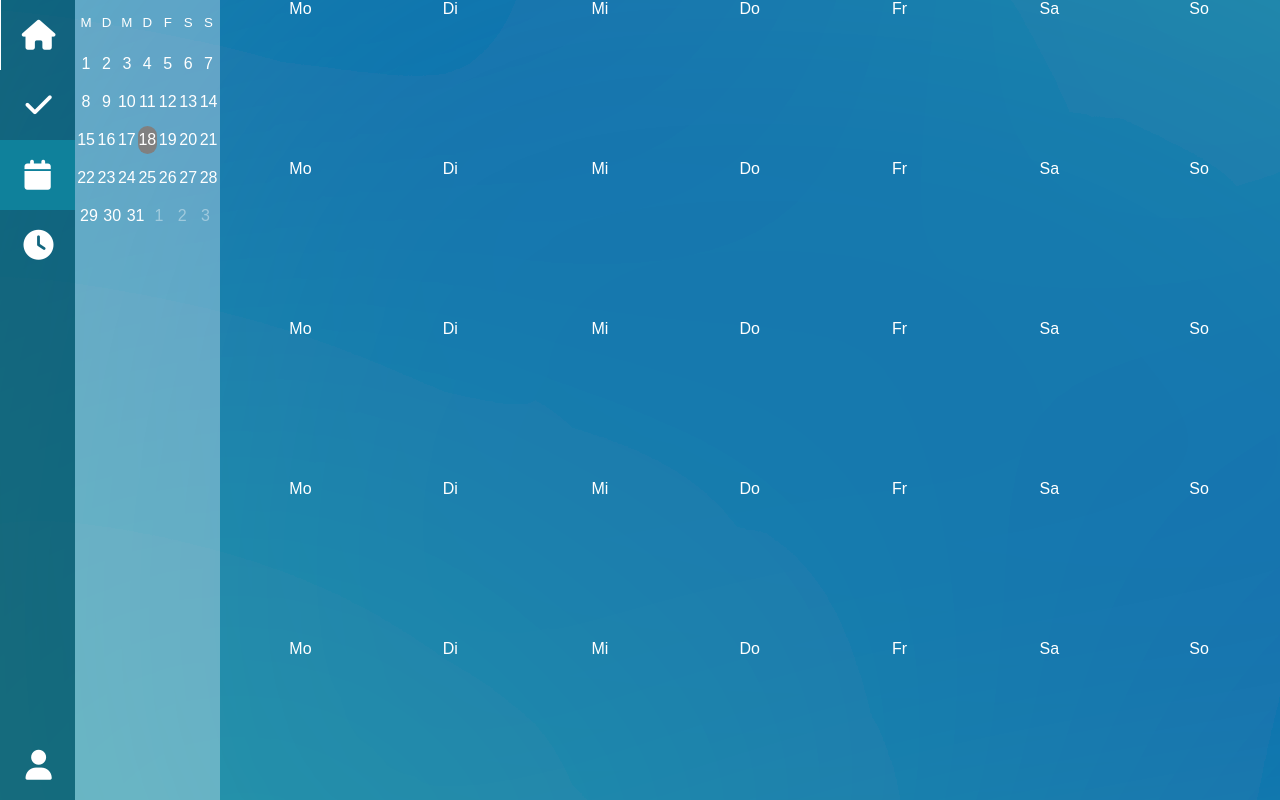
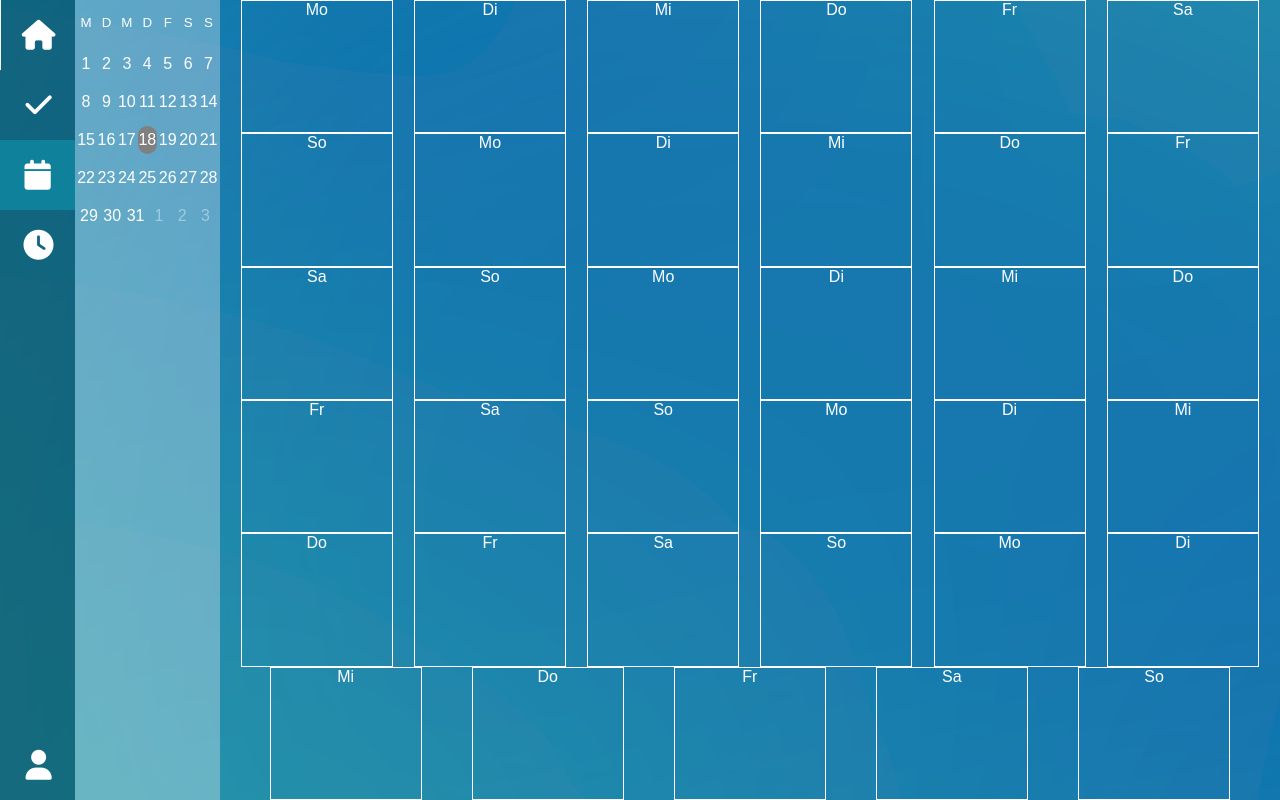
Before and after one commit to Jonah987654321/LearnSched, a Flask app: page /calendar/ in a window 1280 px wide. Run offline with Flask 3, Linux system fonts and the light colour scheme.

Commit message:
Small css fix for calendar UI

```diff
--- a/static/calendar.css
+++ b/static/calendar.css
@@ -24,8 +24,9 @@
 }
 
 .dayDisplayDetail {
-    width: 13%;
+    width: 14.162%;
     text-align: center;
+    border: 1px white solid;
 }
 
 .dayContainer {
```
